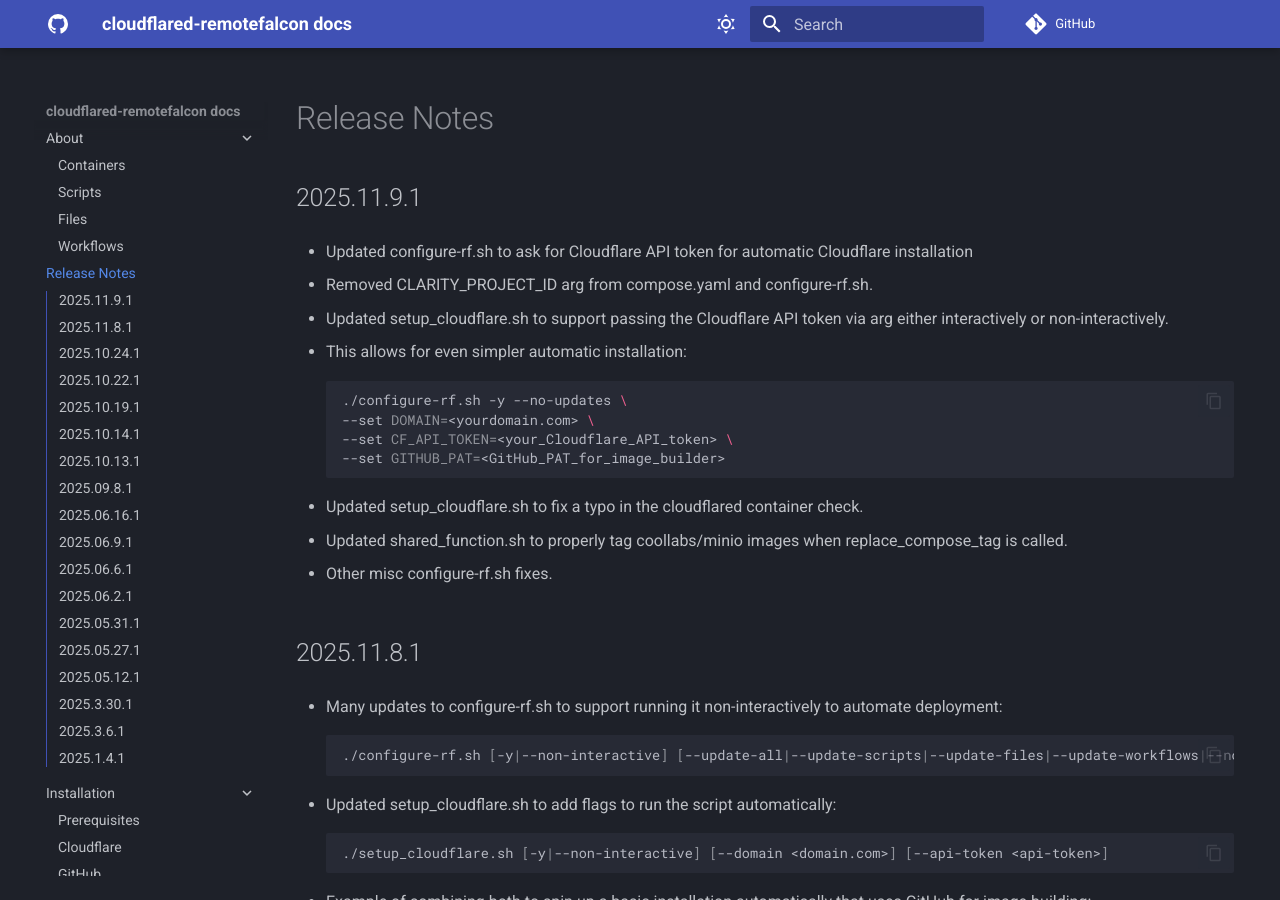
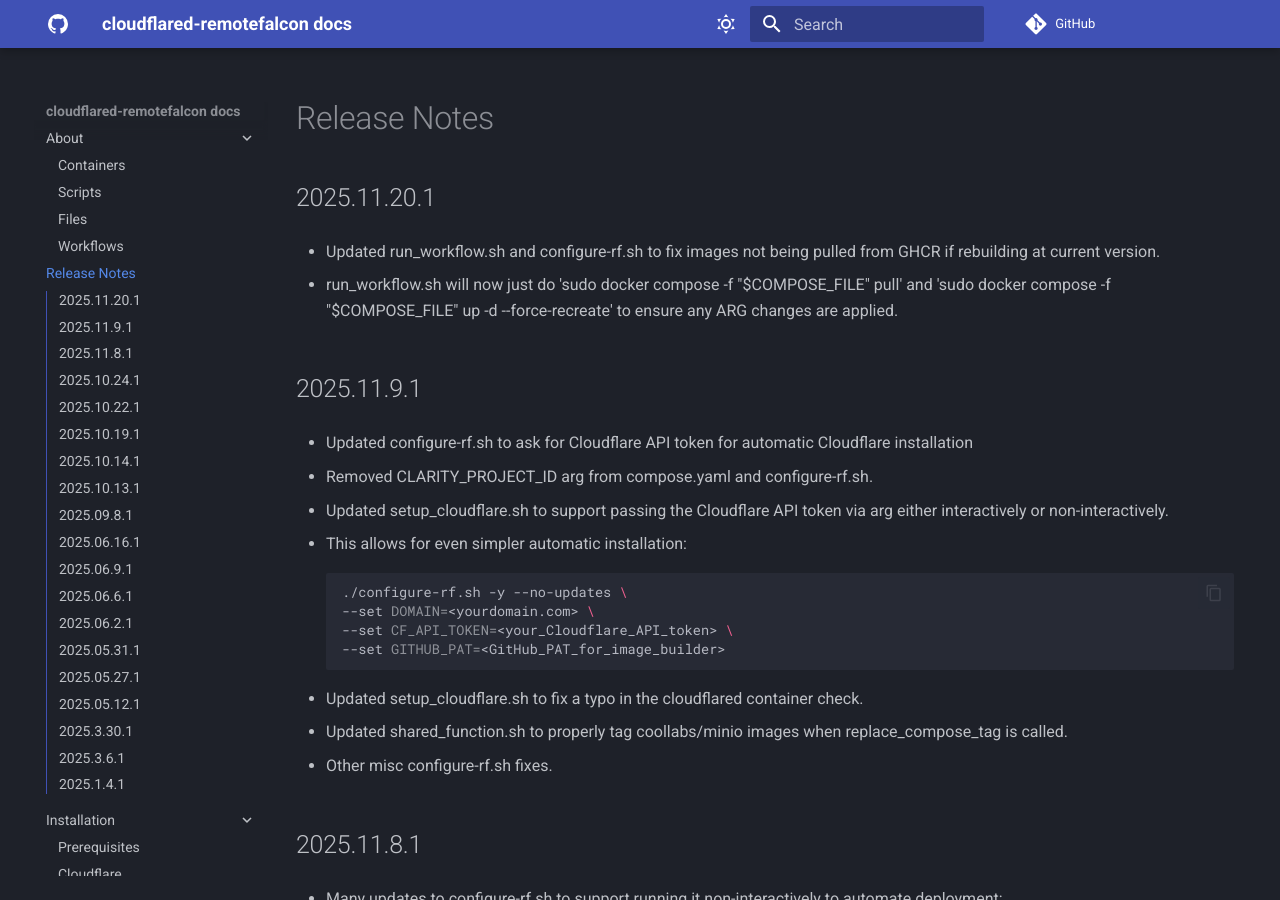
Before and after one commit to Ne0n09/cloudflared-remotefalcon, an MkDocs documentation site: the page built from docs/release-notes.md, in a window 1280 px wide and 900 px high. Built offline with MkDocs 1.6.1 and Material for MkDocs 9.7.7, drawn with Linux system fonts in a browser that asks for light colours; comment, search, counter and statistics services are not loaded.

Commit message:
## 2025.11.20.1
- Updated run_workflow.sh and configure-rf.sh to fix images not being pulled from GHCR if rebuilding at current version.

- run_workflow.sh will now just do 'sudo docker compose -f "$COMPOSE_FILE" pull' and 'sudo docker compose -f "$COMPOSE_FILE" up -d --force-recreate' to ensure any ARG changes are applied.

```diff
--- a/docs/release-notes.md
+++ b/docs/release-notes.md
@@ -1,4 +1,10 @@
 # Release Notes
+
+## 2025.11.20.1
+
+- Updated run_workflow.sh and configure-rf.sh to fix images not being pulled from GHCR if rebuilding at current version.
+
+- run_workflow.sh will now just do 'sudo docker compose -f "$COMPOSE_FILE" pull' and 'sudo docker compose -f "$COMPOSE_FILE" up -d --force-recreate' to ensure any ARG changes are applied.
 
 ## 2025.11.9.1
 
```
Also changed, not shown: 2 other files.
